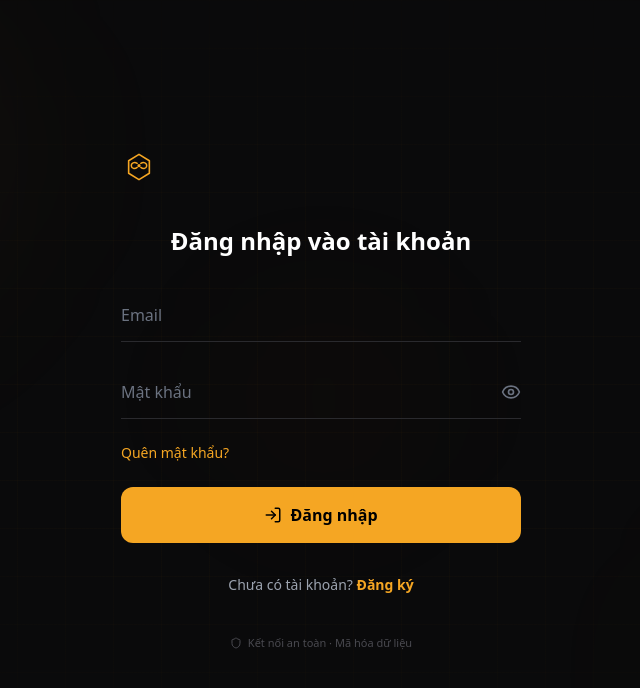
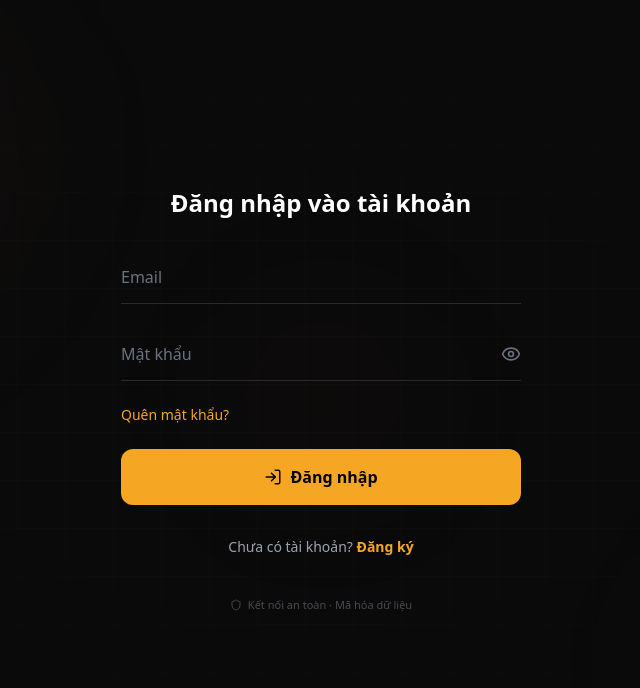
Before and after one commit to Thien-2008/taskbee, a Next.js app: page /auth in a window 1280 px wide. Shown: the top 688 px of the page, without its empty margins (319-959 px from the left). Built offline with nearby package versions, Linux system fonts and the light colour scheme; no server answers.

Commit message:
Fix logo position - fixed top for all auth modes

```diff
--- a/src/app/auth/page.tsx
+++ b/src/app/auth/page.tsx
@@ -98,9 +98,6 @@ function AuthForm() {
         className="w-full max-w-[400px] relative z-10"
       >
         {/* Logo */}
-        <div className="text-center mb-10">
-          <Logo size={36} variant="icon" />
-        </div>
 
         <AnimatePresence mode="wait">
           {/* LOGIN */}
```
